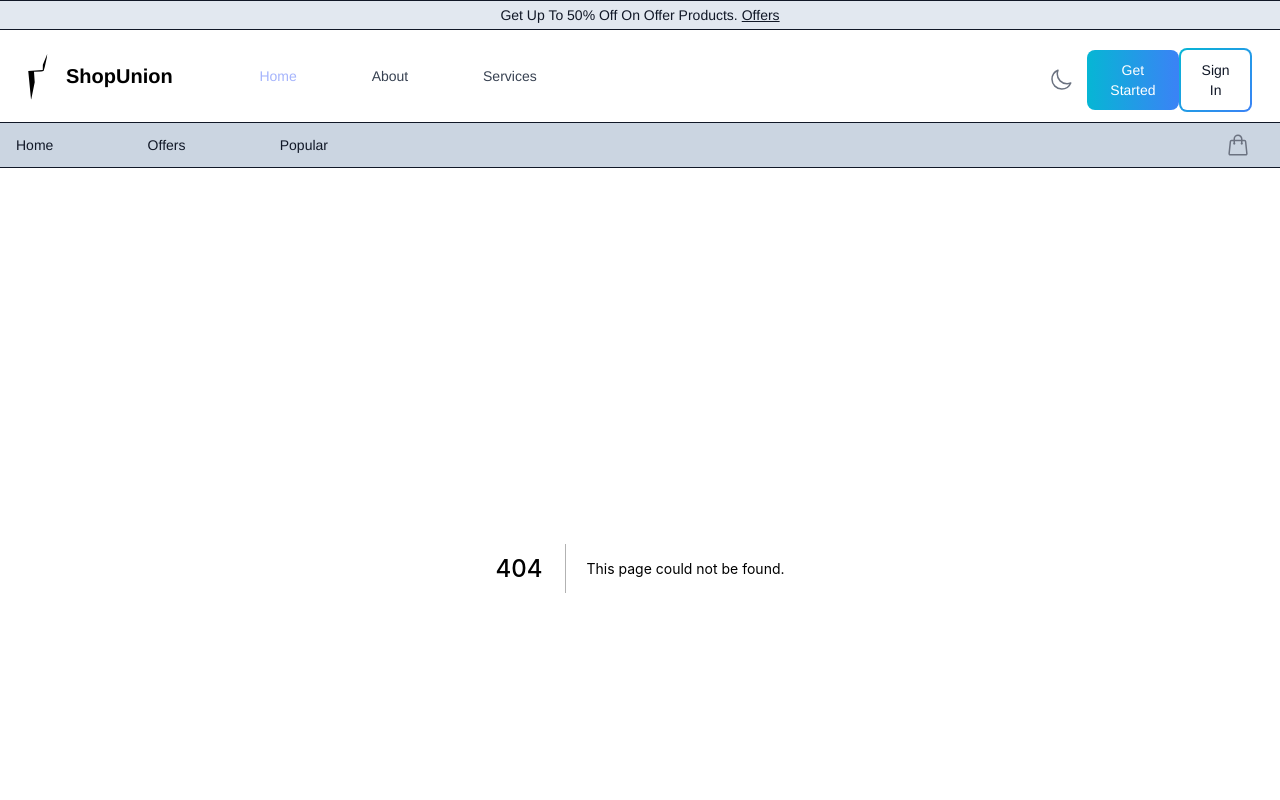
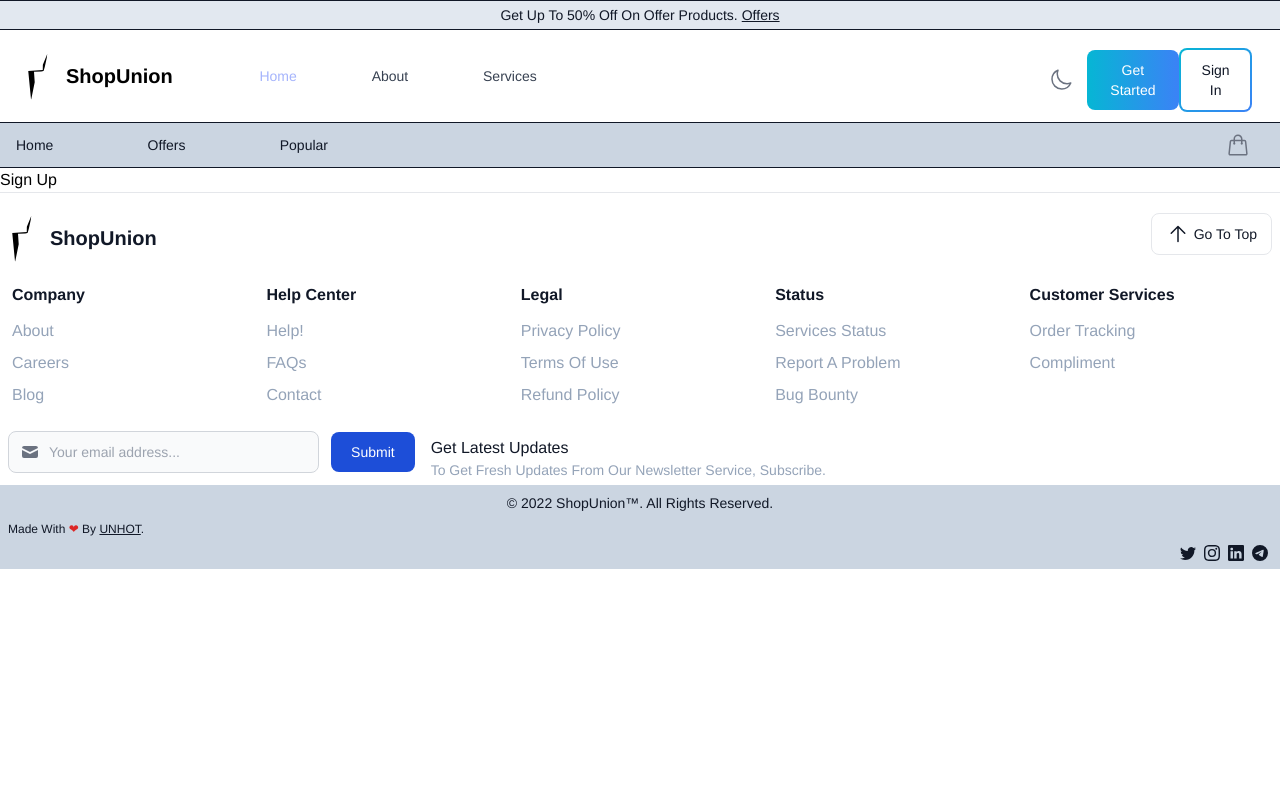
Before and after one commit to UNHOTOfficial/ShopUnion-v2, a Next.js app: page /signup in a window 1280 px wide. Before the commit this address had no page. Shown: the top 800 px of the page. Built offline with nearby package versions, Linux system fonts and the light colour scheme; a web font is replaced by a local one.

Commit message:
Add Sign Up Page.

```diff
--- /dev/null
+++ b/pages/signup.js
@@ -0,0 +1,15 @@
+import Head from "next/head";
+import Image from "next/image";
+import React from "react";
+
+export default function signup() {
+  return (
+    <>
+      <Head>
+        <title>ShopUnion</title>
+        <meta name="description" content="Create Account In ShopUnion." />
+      </Head>
+<div>Sign Up</div>
+    </>
+  );
+}
```
